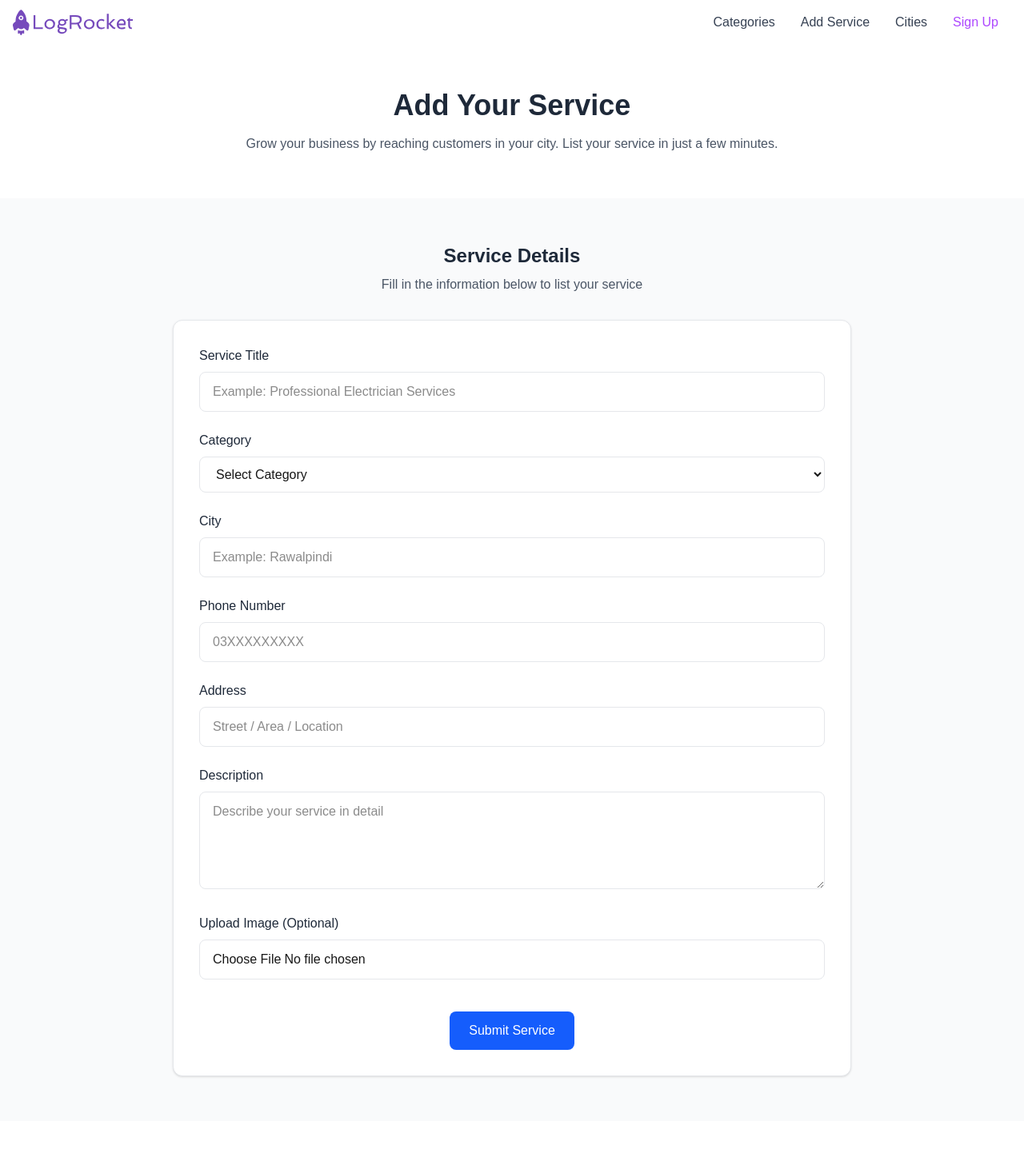
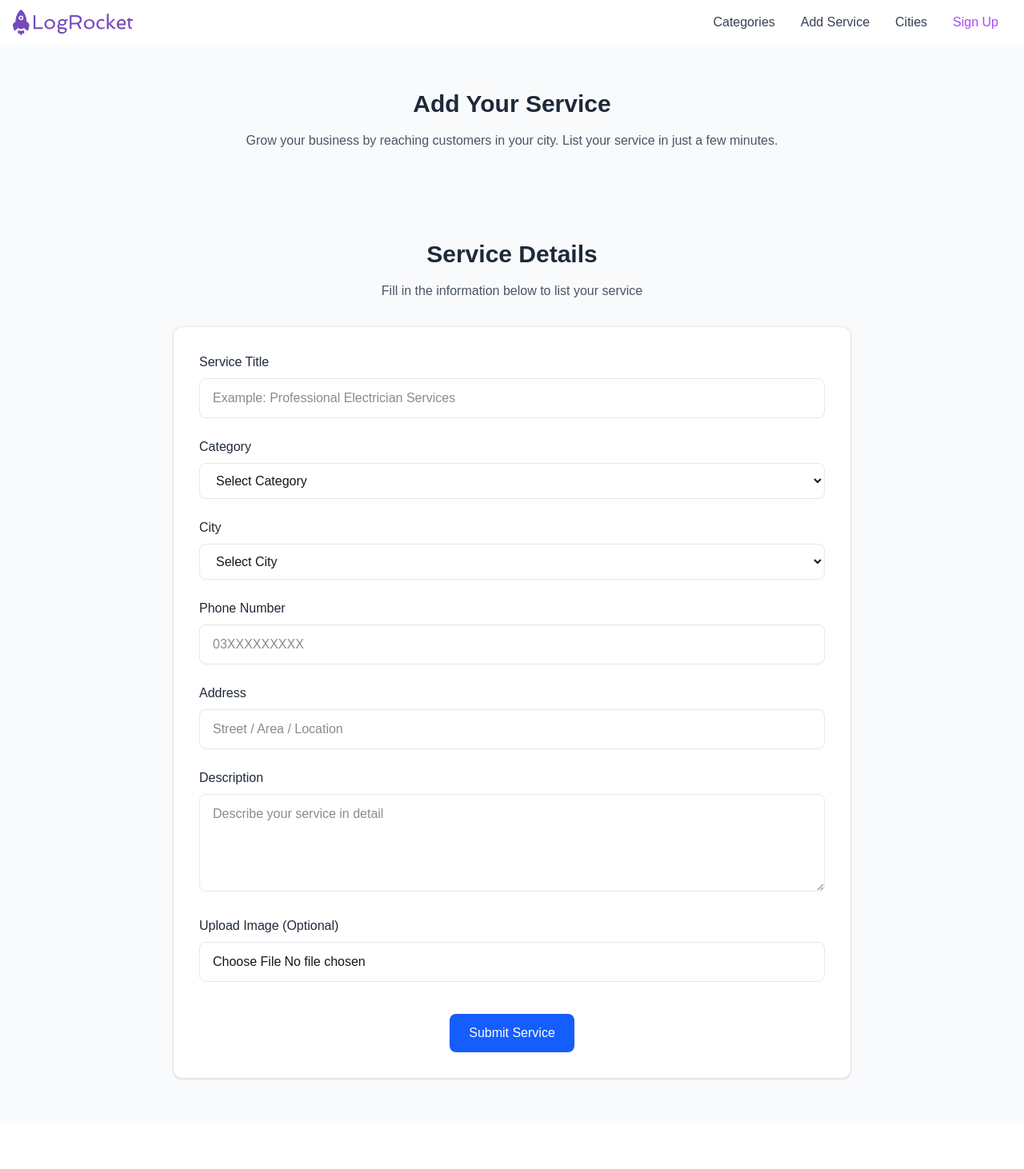
Before and after one commit to abdullahwebdev9176/service-markaz, a Next.js app: page /add-service in a window 1280 px wide. Shown: the top 1462 px of the page at 80% size. Built offline with nearby package versions, Linux system fonts and the light colour scheme.

Commit message:
updated form

```diff
--- a/src/app/add-service/page.jsx
+++ b/src/app/add-service/page.jsx
@@ -1,6 +1,15 @@
 import React from 'react'
 import SectionHeading from '../components/ui/SectionHeading'
-import PrimaryBtn from '../components/ui/PrimaryBtn'
+import FormSubmitBtn from '../components/ui/FormSubmitBtn'
+import IntroSection from '../components/ui/IntroSection'
+import FormHeader from '../components/ui/FormHeader'
+import { cities } from '@/data/cities'
+import { categories } from '@/data/categories'
+
+const introContent = {
+    title: "Add Your Service",
+    subtitle: `Grow your business by reaching customers in your city. List your service in just a few minutes.`
+}
 
 const AddServicePage = () => {
     return (
@@ -8,31 +17,14 @@ const AddServicePage = () => {
             <div className="min-h-screen bg-gray-50">
 
                 {/* Hero Section */}
-                <section className="bg-white py-14">
 
-                    <div className="max-w-4xl mx-auto px-6 text-center">
-
-                        <h1 className="text-4xl font-bold text-gray-800">
-                            Add Your Service
-                        </h1>
-
-                        <p className="mt-4 text-gray-600">
-                            Grow your business by reaching customers in your city.
-                            List your service in just a few minutes.
-                        </p>
-
-                    </div>
-
-                </section>
+                <IntroSection title={introContent.title} subtitle={introContent.subtitle} />
 
 
                 {/* Form Section */}
                 <section className="max-w-4xl mx-auto px-6 py-14">
 
-                    <SectionHeading
-                        title="Service Details"
-                        subtitle="Fill in the information below to list your service"
-                    />
+                    <FormHeader title="Service Details" subtitle="Fill in the information below to list your service" />
 
                     <form className="bg-white border border-gray-200 shadow-sm rounded-xl p-8 space-y-6">
 
@@ -59,13 +51,9 @@ const AddServicePage = () => {
                             <select className="w-full border border-gray-200 rounded-lg px-4 py-3 focus:outline-none focus:ring-2 focus:ring-blue-600">
 
                                 <option>Select Category</option>
-                                <option>Electricians</option>
-                                <option>Plumbers</option>
-                                <option>AC Repair</option>
-                                <option>Carpenters</option>
-                                <option>Home Cleaning</option>
-                                <option>Tutors</option>
-                                <option>Tailors</option>
+                                {categories.map((category, index) => (
+                                    <option key={index}>{category.name}</option>
+                                ))}
 
                             </select>
                         </div>
@@ -77,11 +65,14 @@ const AddServicePage = () => {
                                 City
                             </label>
 
-                            <input
-                                type="text"
-                                placeholder="Example: Rawalpindi"
-                                className="w-full border border-gray-200 rounded-lg px-4 py-3 focus:outline-none focus:ring-2 focus:ring-blue-600"
-                            />
+                            <select className="w-full border border-gray-200 rounded-lg px-4 py-3 focus:outline-none focus:ring-2 focus:ring-blue-600">
+
+                                <option>Select City</option>
+                                {cities.map((city, index) => (
+                                    <option key={index}>{city}</option>
+                                ))}
+
+                            </select>
                         </div>
 
 
@@ -143,10 +134,7 @@ const AddServicePage = () => {
                         {/* Submit Button */}
                         <div className="text-center pt-4">
 
-                            <PrimaryBtn
-                                href="#"
-                                title="Submit Service"
-                            />
+                            <FormSubmitBtn title="Submit Service" />
 
                         </div>
 
--- /dev/null
+++ b/src/app/components/ui/FormHeader.jsx
@@ -0,0 +1,12 @@
+import React from 'react'
+
+const FormHeader = ({ title, subtitle }) => {
+  return (
+    <div className="text-center mb-8">
+      <h1 className="text-3xl font-semibold text-gray-800">{title}</h1>
+      <p className="mt-4 text-gray-600">{subtitle}</p>
+    </div>
+  )
+}
+
+export default FormHeader
--- /dev/null
+++ b/src/app/components/ui/FormSubmitBtn.jsx
@@ -0,0 +1,13 @@
+import React from 'react'
+
+const FormSubmitBtn = ({ title }) => {
+  return (
+    <>
+        <button type="submit" className="bg-blue-600 text-white font-medium py-3 px-6 rounded-lg hover:bg-blue-700 focus:outline-none focus:ring-2 focus:ring-blue-600 cursor-pointer transition duration-200">
+            {title}
+        </button>
+    </>
+  )
+}
+
+export default FormSubmitBtn
--- /dev/null
+++ b/src/data/categories.js
@@ -0,0 +1,19 @@
+import {
+  Wrench,
+  Zap,
+  BookOpen,
+  Scissors,
+  Brush,
+  Hammer,
+  Snowflake
+} from "lucide-react";
+
+export const categories = [
+  { name: "Electricians", icon: Zap, slug: "electricians" },
+  { name: "Plumbers", icon: Wrench, slug: "plumbers" },
+  { name: "AC Repair", icon: Snowflake, slug: "ac-repair" },
+  { name: "Carpenters", icon: Hammer, slug: "carpenters" },
+  { name: "Home Cleaning", icon: Brush, slug: "home-cleaning" },
+  { name: "Tutors", icon: BookOpen, slug: "tutors" },
+  { name: "Tailors", icon: Scissors, slug: "tailors" },
+];
--- /dev/null
+++ b/src/data/cities.js
@@ -0,0 +1,11 @@
+
+export const cities = [
+  "Rawalpindi",
+  "Islamabad",
+  "Lahore",
+  "Karachi",
+  "Faisalabad",
+  "Multan",
+  "Peshawar",
+  "Quetta",
+];
```
